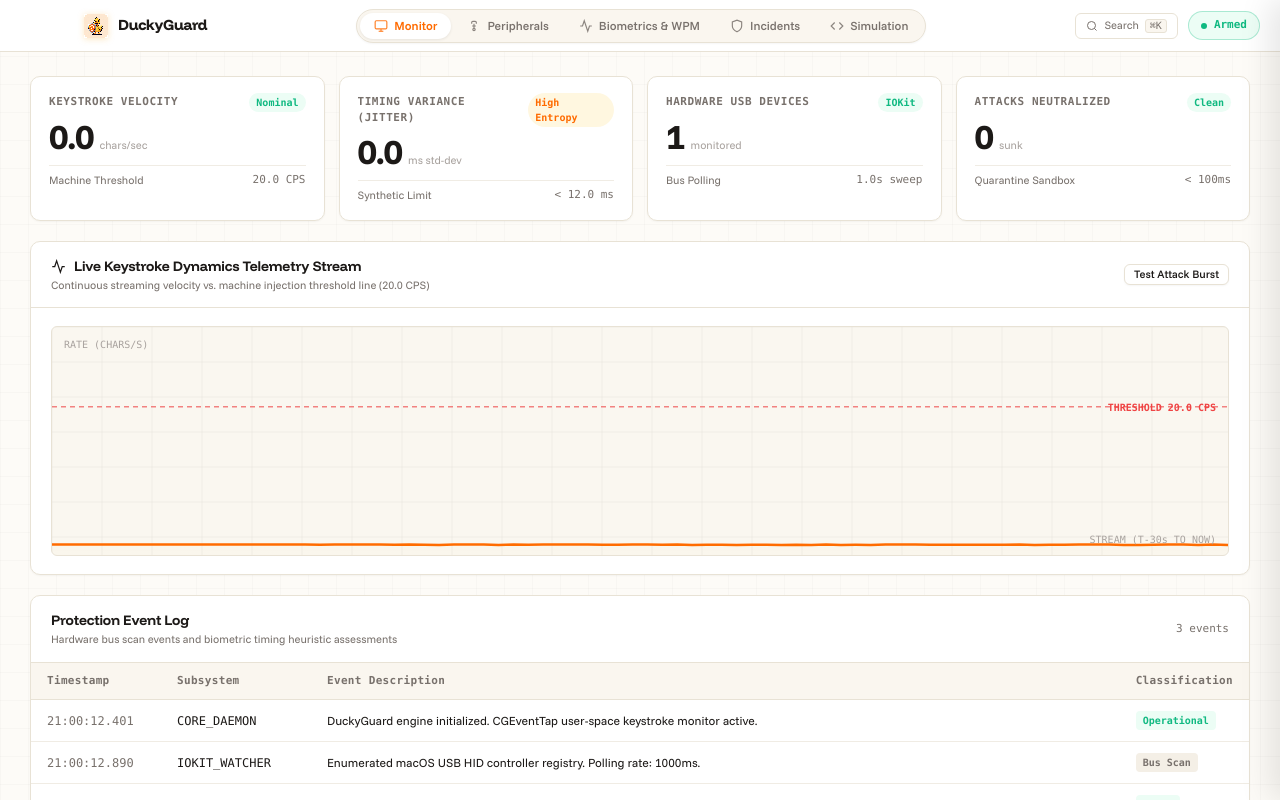
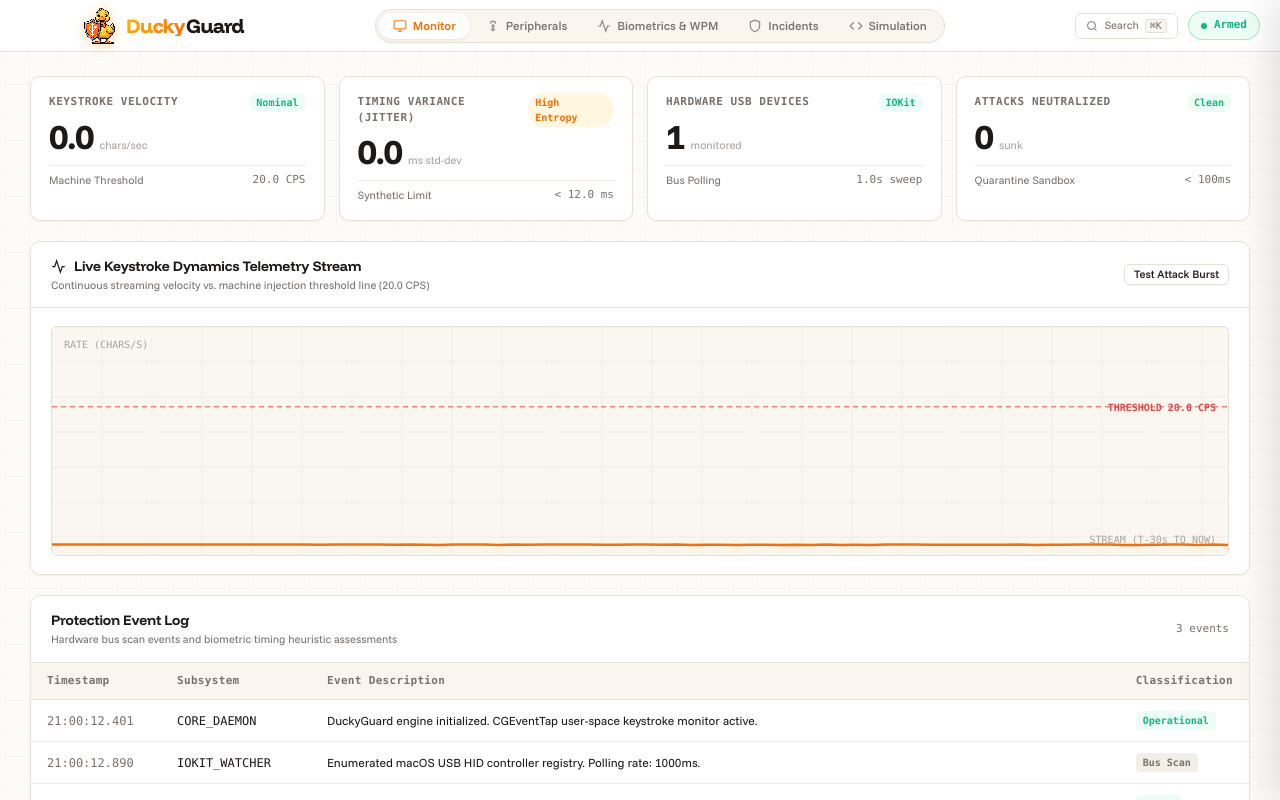
Before and after one commit to stevenhainley/duckyguard, a plain HTML site: page src/duckyguard/web/index.html in a window 1280 px wide. Drawn offline with Linux system fonts and the light colour scheme; no server answers.

Commit message:
feat(brand): make DuckyGuard logotype prominent with integrated transparent pixel duck mascot; eliminate square app icon tile

```diff
--- a/src/duckyguard/web/index.html
+++ b/src/duckyguard/web/index.html
@@ -132,26 +132,44 @@
       flex-shrink: 0;
     }
 
-    /* Clean, Prestigious Brand Lockup (No AI Badges or Kickers) */
-    .brand-section {
+    /* Prominent Bespoke Wordmark with Integrated Pixel Mascot */
+    .brand-logotype {
       display: flex;
       align-items: center;
       gap: 10px;
-      cursor: default;
-    }
-    .brand-duck-icon {
-      width: 24px;
-      height: 24px;
+      cursor: pointer;
+      user-select: none;
+      transition: transform 0.15s ease;
+    }
+    .brand-logotype:hover {
+      transform: translateY(-1px);
+    }
+    .brand-duck-mascot {
+      width: 32px;
+      height: 36px;
       object-fit: contain;
       image-rendering: pixelated;
-      filter: drop-shadow(0 1px 3px rgba(245, 158, 11, 0.25));
-    }
-    .brand-name {
+      filter: drop-shadow(0 2px 6px rgba(245, 158, 11, 0.35));
+    }
+    .brand-wordmark {
+      display: flex;
+      align-items: baseline;
       font-family: var(--fd);
-      font-size: 15px;
+      font-size: 20px;
       font-weight: 800;
-      letter-spacing: -0.02em;
+      letter-spacing: -0.03em;
+      line-height: 1;
+    }
+    .word-ducky {
+      background: linear-gradient(135deg, #FFB800 0%, #FF6B00 100%);
+      -webkit-background-clip: text;
+      -webkit-text-fill-color: transparent;
+      font-weight: 800;
+    }
+    .word-guard {
       color: var(--text);
+      font-weight: 800;
+      margin-left: 1px;
     }
 
     /* Segmented Navigation Dock */
@@ -758,10 +776,12 @@
 
   <!-- Header -->
   <header class="app-header">
-    <!-- Clean, Understated Top-Left Lockup (No AI Badges or Subtitles) -->
-    <div class="brand-section">
-      <img src="/assets/logo.png" alt="DuckyGuard" class="brand-duck-icon">
-      <span class="brand-name">DuckyGuard</span>
+    <!-- Prominent Stylized DuckyGuard Wordmark with Integrated Transparent Pixel Duck -->
+    <div class="brand-logotype" title="DuckyGuard">
+      <img src="/assets/duck_isolated_usb.png" alt="" class="brand-duck-mascot">
+      <div class="brand-wordmark">
+        <span class="word-ducky">Ducky</span><span class="word-guard">Guard</span>
+      </div>
     </div>
 
     <!-- Segmented Navigation Dock -->
@@ -991,7 +1011,7 @@
             </div>
           </div>
           <div class="wpm-badge" id="wpmTier">
-            <img src="/assets/logo.png" style="width:16px; height:16px; image-rendering:pixelated;">
+            <img src="/assets/duck_isolated_usb.png" style="width:16px; height:18px; image-rendering:pixelated;">
             <span id="wpmTierLabel">Waddling Duckling</span>
           </div>
         </div>
@@ -1001,7 +1021,7 @@
           <div class="pond-track">
             <div class="pond-water" id="pondWater"></div>
             <div class="swimming-duck" id="swimmingDuck">
-              <img src="/assets/logo.png" alt="Duck Swimming">
+              <img src="/assets/duck_isolated_usb.png" alt="Duck Swimming">
             </div>
           </div>
           <div style="display:flex; justify-content:space-between; font-family:var(--fm); font-size:10px; color:var(--text-subtle);">
@@ -1225,7 +1245,7 @@ function showToast(message) {
   const container = document.getElementById("toastContainer");
   const toast = document.createElement("div");
   toast.className = "toast";
-  toast.innerHTML = `<img src="/assets/logo.png"><span>${message}</span>`;
+  toast.innerHTML = `<img src="/assets/duck_isolated_usb.png" style="width:16px; height:18px; image-rendering:pixelated;"><span>${message}</span>`;
   container.appendChild(toast);
   setTimeout(() => {
     toast.style.opacity = "0";
```
Also changed, not shown: assets/duck_isolated_usb.png (added), assets/menubar_icon.png, assets/menubar_icon@2x.png.
